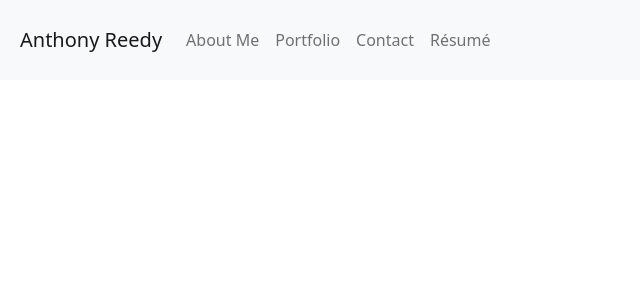
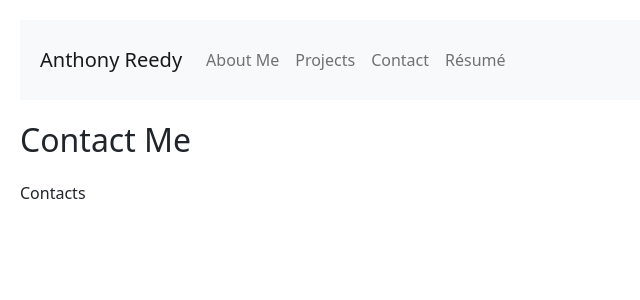
Before and after one commit to asreedy82/react-portfolio, a React (Create React App) app: page / in a window 1280 px wide. Shown: the top 300 px of the page, without its empty margins (0-640 px from the left). Built offline with nearby package versions, Linux system fonts and the light colour scheme.

Commit message:
adding pages under components and rendering content based on links clicked in navbar

```diff
--- a/src/App.js
+++ b/src/App.js
@@ -1,10 +1,10 @@
 import './App.css';
-import Header from './components/Header/index';
+import PortfolioContainer from './components/PortfolioContainer';
 
 function App() {
   return (
     <div>
-      <Header />
+      <PortfolioContainer />
     </div>
   )
 }
--- a/src/components/Header/index.js
+++ b/src/components/Header/index.js
@@ -1,7 +1,7 @@
 import React from "react";
 import { Button } from 'bootstrap';
 
-const Header = () => {
+function Header({ currentPage, handlePageChange }) {
 
     const navbarStyle = {
         padding: "20px",
@@ -16,16 +16,20 @@ const Header = () => {
             <div className="collapse navbar-collapse" id="navbarNav">
                 <ul className="navbar-nav">
                     <li className="nav-item">
-                        <a className="nav-link" href="#">About Me </a>
+                        <a className={currentPage === 'About' ? 'nav-link active' : 'nav-link'} href="#about"
+                            onClick={() => handlePageChange('About')}>About Me </a>
                     </li>
                     <li className="nav-item">
-                        <a className="nav-link" href="#">Portfolio</a>
+                        <a className={currentPage === 'Projects' ? 'nav-link active' : 'nav-link'} href="#projects"
+                            onClick={() => handlePageChange('Projects')}>Projects</a>
                     </li>
                     <li className="nav-item">
-                        <a className="nav-link" href="#">Contact</a>
+                    <a className={currentPage === 'Contact' ? 'nav-link active' : 'nav-link'} href="#contact"
+                            onClick={() => handlePageChange('Contact')}>Contact</a>
                     </li>
                     <li className="nav-item">
-                        <a className="nav-link" href="#">Résumé</a>
+                        <a className={currentPage === 'Resume' ? 'nav-link active' : 'nav-link'} href="#resume"
+                            onClick={() => handlePageChange('Resume')}>Résumé</a>
                     </li>
                 </ul>
             </div>
--- /dev/null
+++ b/src/components/PortfolioContainer.js
@@ -0,0 +1,38 @@
+import React, { useState } from 'react';
+import Header from './Header/index';
+import About from './pages/About';
+import Resume from './pages/Resume';
+import Projects from './pages/Projects';
+import Contact from './pages/Contact';
+
+export default function PortfolioContainer() {
+
+    const portfolioStyle = {
+        padding: "20px",
+    }
+    const [currentPage, setCurrentPage] = useState('Home');
+
+    // This method is checking to see what the value of `currentPage` is. Depending on the value of currentPage, we return the corresponding component to render.
+    const renderPage = () => {
+        if (currentPage === 'Projects') {
+            return <Projects />;
+        }
+        if (currentPage === 'About Me') {
+            return <About />;
+        }
+        if (currentPage === 'Resume') {
+            return <Resume />;
+        }
+        return <Contact />;
+    };
+
+    const handlePageChange = (page) => setCurrentPage(page);
+
+    return (
+        <div style={portfolioStyle}>
+
+            <Header currentPage={currentPage} handlePageChange={handlePageChange} />
+            {renderPage()}
+        </div>
+    );
+}
--- /dev/null
+++ b/src/components/pages/About.js
@@ -0,0 +1,12 @@
+import React from 'react';
+
+export default function About() {
+    return (
+        <div>
+            <h1>About Me</h1>
+            <p>
+                About me
+            </p>
+        </div>
+    );
+}
--- /dev/null
+++ b/src/components/pages/Contact.js
@@ -0,0 +1,12 @@
+import React from 'react';
+
+export default function Contact() {
+  return (
+    <div>
+      <h1>Contact Me</h1>
+      <p>
+        Contacts
+      </p>
+    </div>
+  );
+}
--- /dev/null
+++ b/src/components/pages/Projects.js
@@ -0,0 +1,12 @@
+import React from 'react';
+
+export default function Projects() {
+  return (
+    <div>
+      <h1>Projects Page</h1>
+      <p>
+        Projects
+      </p>
+    </div>
+  );
+}
--- /dev/null
+++ b/src/components/pages/Resume.js
@@ -0,0 +1,12 @@
+import React from 'react';
+
+export default function Resume() {
+  return (
+    <div>
+      <h1>Resume Page</h1>
+      <p>
+        Resume
+      </p>
+    </div>
+  );
+}
```
